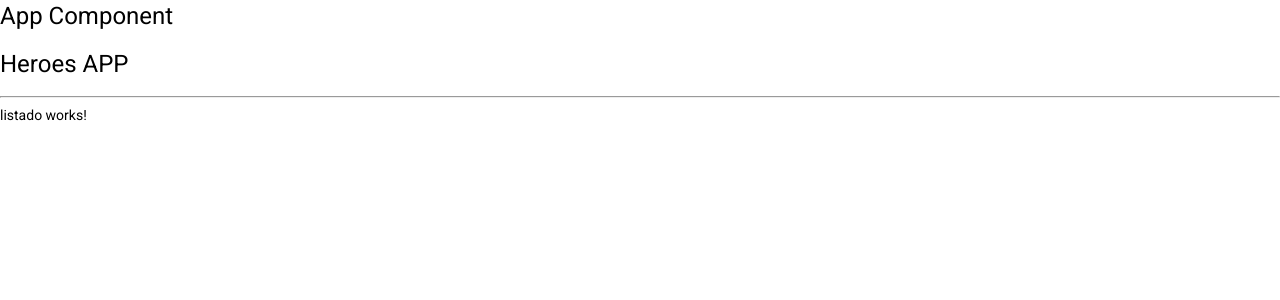
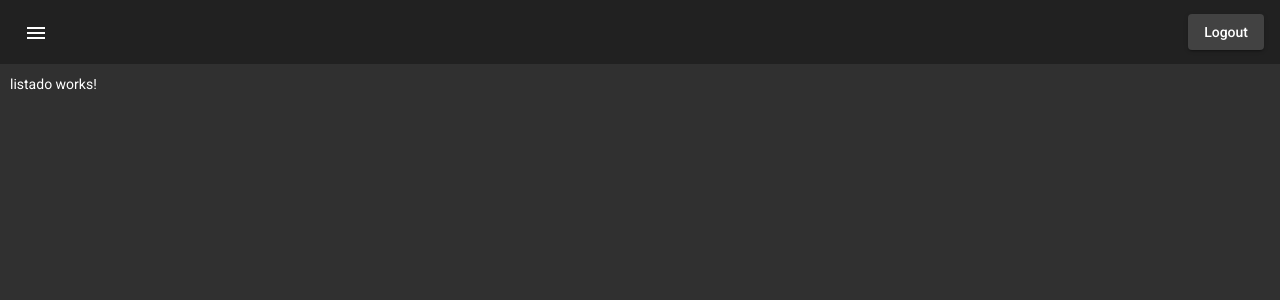
Before and after one commit to FrancoOliva/05-heroesapp, an Angular app: page /heroes/listado in a window 1280 px wide. Shown: the top 300 px of the page. Built offline with nearby package versions, Linux system fonts and the light colour scheme.

Commit message:
Continuar con la clase 183 de la seccion 13

```diff
--- a/package.json
+++ b/package.json
@@ -16,6 +16,7 @@
     "@angular/common": "~11.2.12",
     "@angular/compiler": "~11.2.12",
     "@angular/core": "~11.2.12",
+    "@angular/flex-layout": "^12.0.0-beta.34",
     "@angular/forms": "~11.2.12",
     "@angular/material": "^11.2.13",
     "@angular/platform-browser": "~11.2.12",
--- a/src/app/app.component.html
+++ b/src/app/app.component.html
@@ -1,3 +1,2 @@
-<h1>App Component</h1>
 
 <router-outlet></router-outlet>
--- a/src/app/heroes/heroes.module.ts
+++ b/src/app/heroes/heroes.module.ts
@@ -1,6 +1,8 @@
 import { NgModule } from '@angular/core';
 import { CommonModule } from '@angular/common';
 
+import { FlexLayoutModule } from '@angular/flex-layout'; // angular flex layout
+import { MaterialModule } from '../material/material.module';
 
 import { AgregarComponent } from './pages/agregar/agregar.component';
 import { BuscarComponent } from './pages/buscar/buscar.component';
@@ -21,7 +23,9 @@ import { HeroesRoutingModule } from './heroes-routing.module';
   ],
   imports: [
     CommonModule,
-    HeroesRoutingModule
+    HeroesRoutingModule,
+    FlexLayoutModule,
+    MaterialModule
   ]
 })
 export class HeroesModule { }
--- a/src/app/heroes/pages/home/home.component.html
+++ b/src/app/heroes/pages/home/home.component.html
@@ -1,4 +1,62 @@
-<h1>Heroes APP</h1>
-<hr>
+<mat-sidenav-container fullscreen>
 
-<router-outlet></router-outlet>
+    <mat-sidenav #sidenav mode="push">
+
+        <!-- color="primary" para cambiar el color si así lo quisieramos-->
+        <mat-toolbar>
+            <span>Menú</span>
+            <span class="spacer"></span>
+
+            <button
+            mat-icon-button
+            (click)="sidenav.toggle()">
+                <mat-icon>menu</mat-icon>
+            </button>
+        </mat-toolbar>
+
+        <mat-nav-list>
+            <a
+            routerLink="./listado"
+            mat-list-item
+            (click)="sidenav.toggle()">
+                <mat-icon mat-list-icon>label</mat-icon>
+                <span>Listado de Héroes</span>
+            </a>
+
+            <a
+            routerLink="./agregar"
+            mat-list-item
+            (click)="sidenav.toggle()">
+                <mat-icon mat-list-icon>add</mat-icon>
+                <span>Agregar Héroe</span>
+            </a>
+
+            <a
+            routerLink="./buscar"
+            mat-list-item
+            (click)="sidenav.toggle()">
+                <mat-icon mat-list-icon>search</mat-icon>
+                <span>Búscar Héroe</span>
+            </a>
+        </mat-nav-list>
+    </mat-sidenav>
+
+
+
+    <mat-toolbar>
+        <button
+        mat-icon-button
+        (click)="sidenav.toggle()">
+            <mat-icon>menu</mat-icon>
+        </button>
+        <span class="spacer"></span>
+
+        <button mat-raised-button>
+            Logout
+        </button>
+    </mat-toolbar>
+
+    <div class="container">
+        <router-outlet></router-outlet>
+    </div>
+</mat-sidenav-container>
--- a/src/app/heroes/pages/home/home.component.ts
+++ b/src/app/heroes/pages/home/home.component.ts
@@ -4,6 +4,11 @@ import { Component, OnInit } from '@angular/core';
   selector: 'app-home',
   templateUrl: './home.component.html',
   styles: [
+    `
+    .container {
+      margin: 10px;
+    }
+    `
   ]
 })
 export class HomeComponent implements OnInit {
--- a/src/styles.css
+++ b/src/styles.css
@@ -2,3 +2,8 @@
 
 html, body { height: 100%; }
 body { margin: 0; font-family: Roboto, "Helvetica Neue", sans-serif; }
+
+
+.spacer {
+    flex: 1 1 auto; /* toma todo el espacio restante y empuja todo a los bordes */
+}
```
Also changed, not shown: src/app/material/material.module.ts (+11 -4 lines), 1 other file (tests, documents, lock files or other folders).
